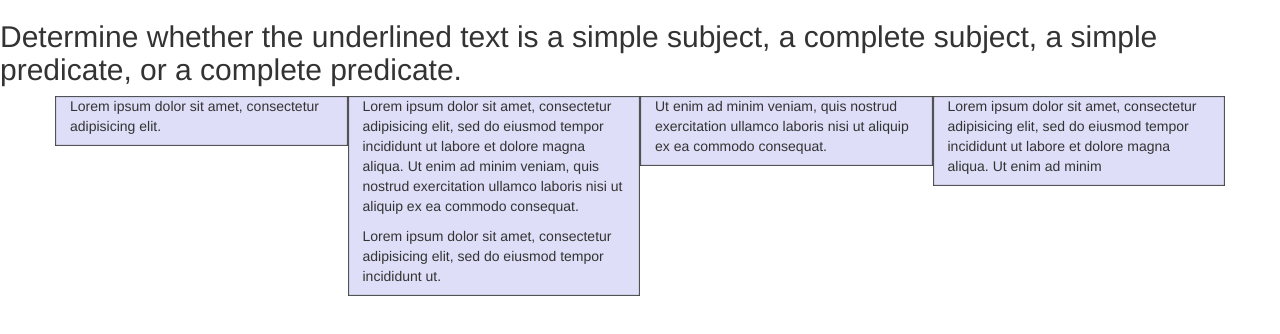
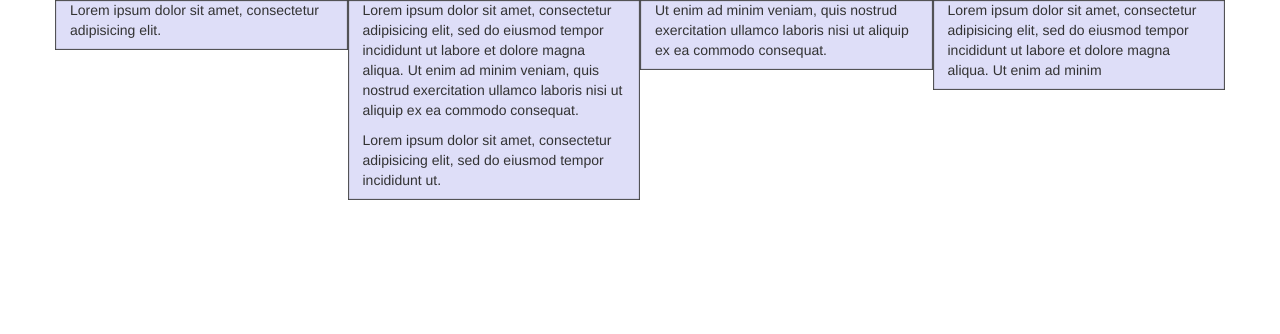
Before and after one commit to Nannapaneni/HTML-Tutorials, a plain HTML site: page Example2/index.html in a window 1280 px wide. Drawn offline with nearby package versions, Linux system fonts and the light colour scheme.

Commit message:
11.36 pm updated version

```diff
--- a/Example2/index.html
+++ b/Example2/index.html
@@ -14,10 +14,7 @@
 
 <body>
     <main>
-        <div class="directions">
-            <h2>Determine whether the underlined text is a simple subject, a complete subject, a simple predicate, or a complete
-                predicate.
-            </h2>
+
             <div>
 
                 <div class="container">
```
